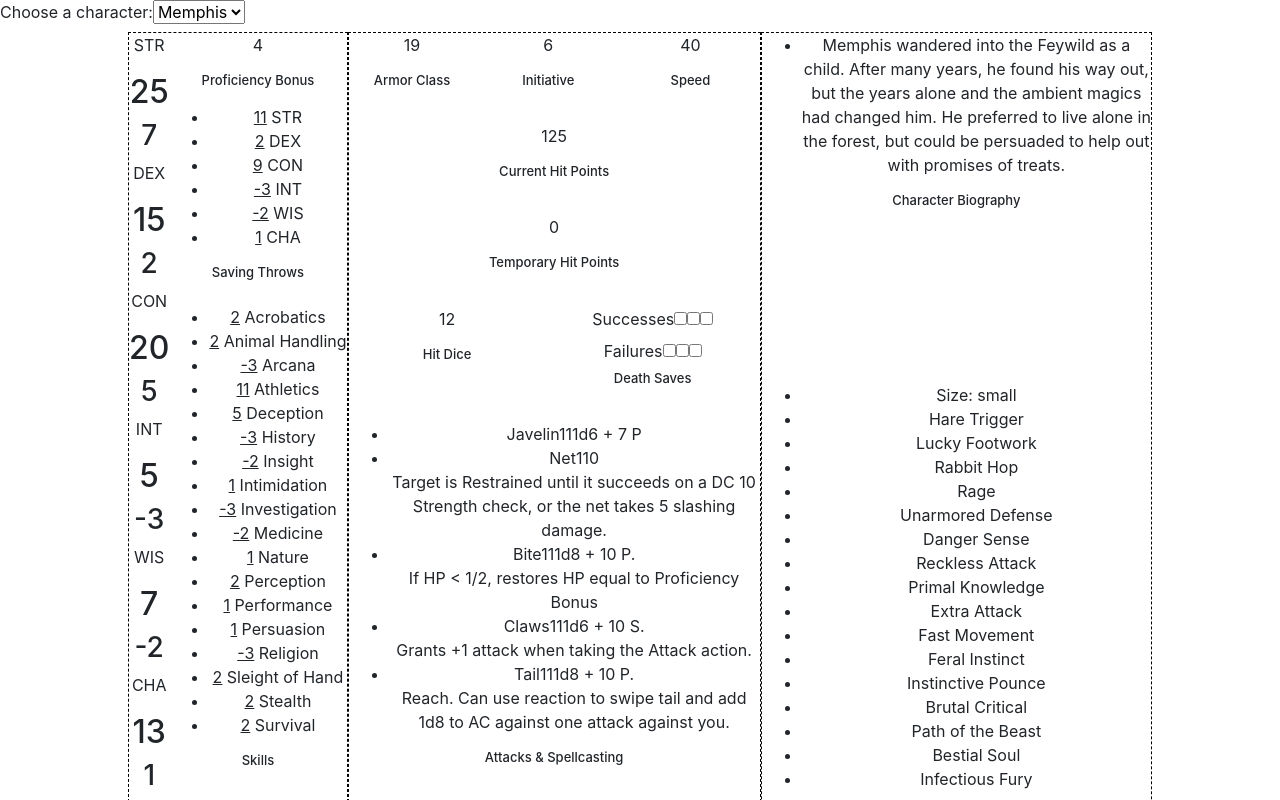
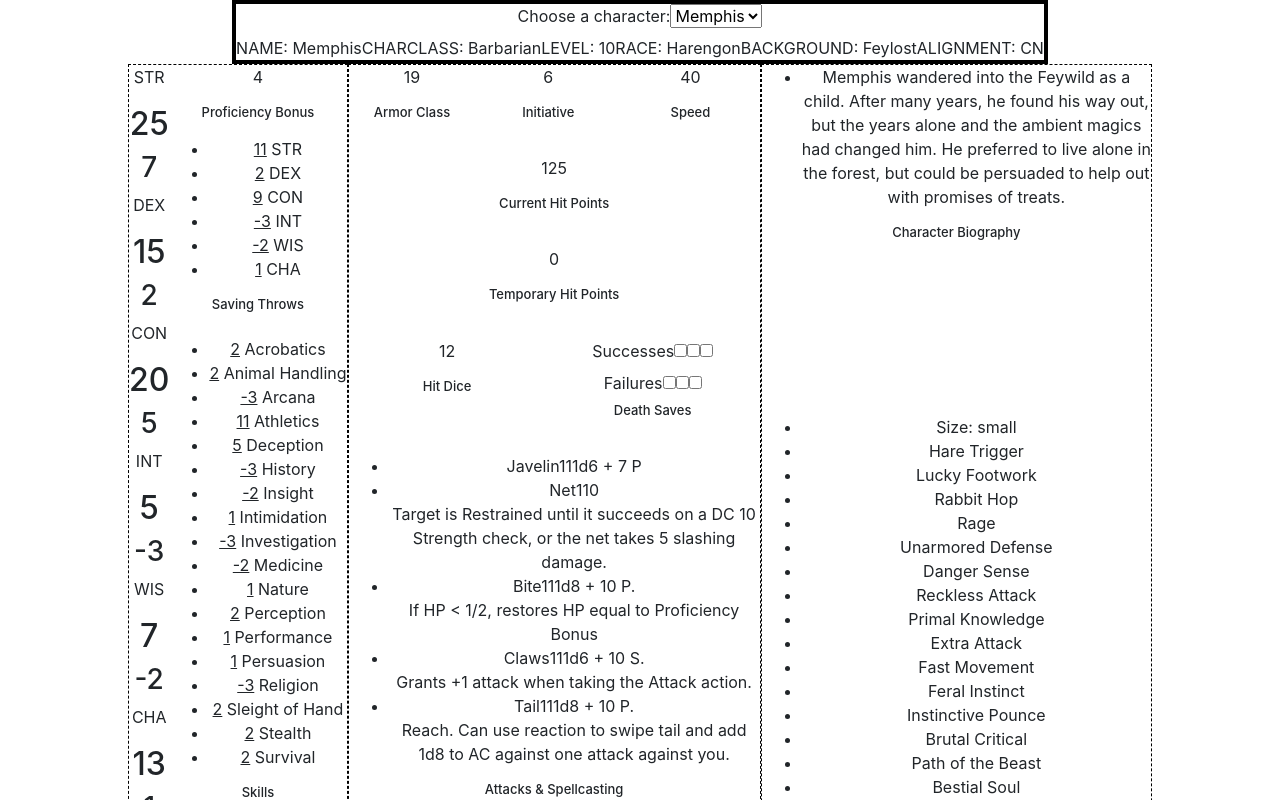
Before and after one commit to SamSvetlik/charSheets, a React (Create React App) app: page / in a window 1280 px wide. Shown: the top 800 px of the page. Built offline with nearby package versions, Linux system fonts and the light colour scheme.

Commit message:
chore: added charInfo component

```diff
--- a/src/App.css
+++ b/src/App.css
@@ -1,3 +1,10 @@
+.topbar {
+  border: solid 4px black;
+  text-align: center;
+  width: fit-content;
+  margin: auto;
+}
+
 .outermostContainer {
   text-align: center;
   display: grid;
--- a/src/App.js
+++ b/src/App.js
@@ -8,12 +8,13 @@ import SavingThrows from './components/SavingThrows';
 import Skill from './components/Skill';
 import Attacks from './components/Attacks';
 import DeathSaves from './components/DeathSaves';
+import CharInfo from './components/CharInfor';
 
 const memphis = {
   "name": "MEMPHIS",
   "info": {
       "name": "Memphis",
-      "class": "Barbarian",
+      "charClass": "Barbarian",
       "level": 10,
       "race" : "Harengon",
       "background": "Feylost",
@@ -158,7 +159,10 @@ function App() {
 
   return (
     <>
+      <div className='topbar'>
       <Dropdown />
+      <CharInfo info={char.info}/>
+      </div>
       <div className="outermostContainer">
         <div className='statSkillContainer'>
           <Stats className="stats" stats={char.stats} getAbilityModifier={getAbilityModifier} />
--- /dev/null
+++ b/src/components/CharInfor.js
@@ -0,0 +1,17 @@
+
+
+const CharInfo = (props) => {
+    const { name, charClass, level, race, background, alignment } = props.info;
+        let result = []
+        for (const property in props.info) {
+            result.push(
+                <span>
+                    {property.toUpperCase()}: {props.info[property]}
+                </span>
+            )
+        }
+        return <div className="charInfo"> {result} </div>
+
+}
+
+export default CharInfo
```
